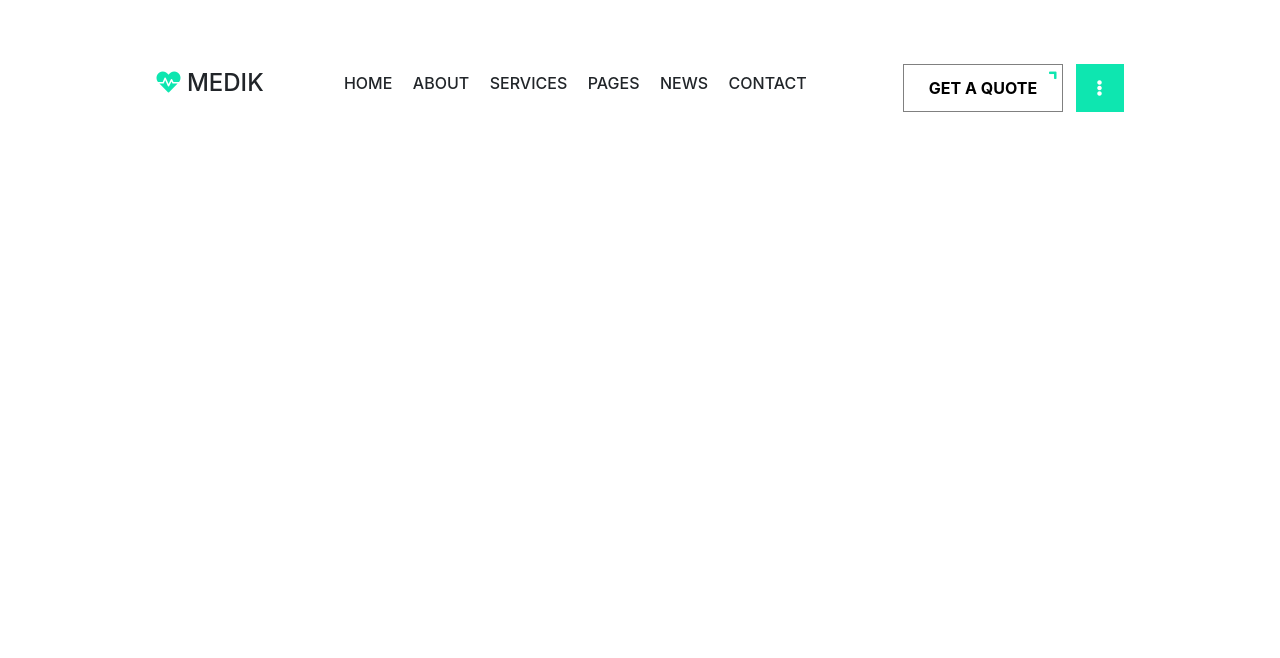
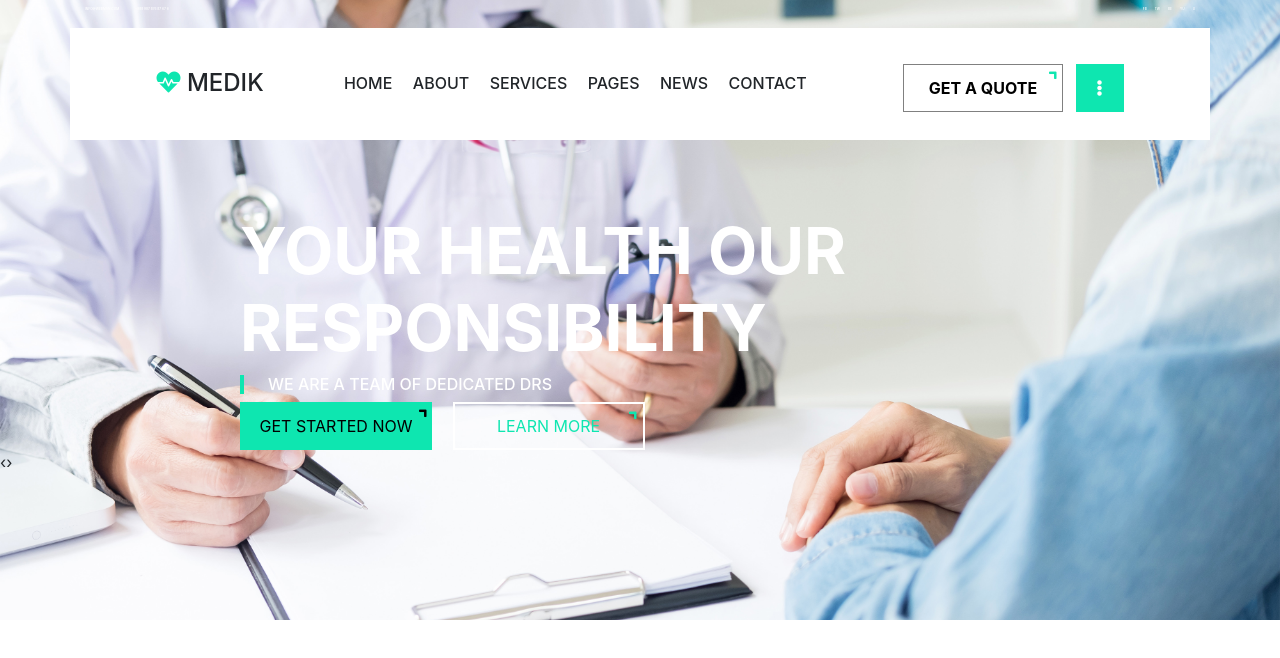
Before and after one commit to fawzy2010eng/medik, a plain HTML site: page index.html in a window 1280 px wide. Shown: the top 658 px of the page. Drawn offline with nearby package versions, Linux system fonts and the light colour scheme.

Commit message:
Update index.html

```diff
--- a/index.html
+++ b/index.html
@@ -102,7 +102,7 @@
 
         </div>
 
-        <!-- <div class="banner">
+        <div class="banner">
             <div class="owl-carousel owl-theme">
                 <div class="item">
                     <h4>YOUR HEALTH OUR RESPONSIBILITY</h4>
@@ -129,7 +129,7 @@
                     </div>
                 </div>
             </div>
-        </div> -->
+        </div>
 
 
 
```
